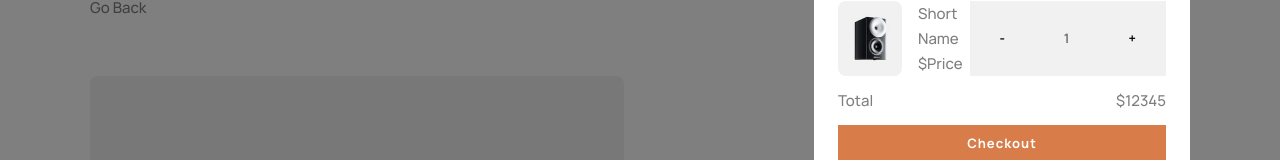
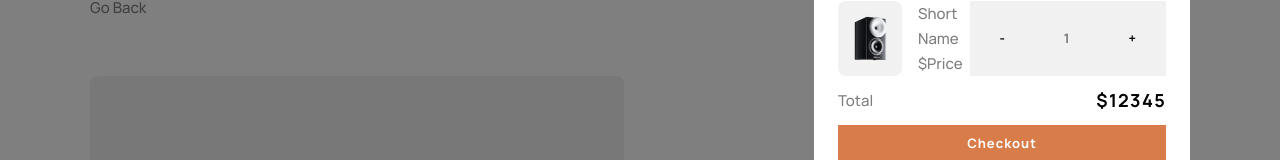
Before and after one commit to scottmotion/audiophile-ecommerce, a React (Vite) app: page /audiophile-ecommerce/speakers/zx7-speaker in a window 1280 px wide. Both pictures are taken after a click on the button 1178 px from the left and 44 px from the top of the page. Shown: the part 175-335 px from the top of the page. Built offline with nearby package versions, Linux system fonts and the light colour scheme.

Commit message:
typography

```diff
--- a/src/Components/CartModal.tsx
+++ b/src/Components/CartModal.tsx
@@ -18,7 +18,9 @@ export default function CartModal({ setShowCart }: CartModalProps) {
       >
         <div className="flex flex-row items-center justify-between">
           <p>Cart</p>
-          <p>Remove All</p>
+          <button className="opacity-50 hover:text-dark-orange hover:opacity-100">
+            Remove All
+          </button>
         </div>
         <div className="flex flex-row justify-between gap-4">
           <div className="flex flex-row gap-4">
@@ -40,7 +42,7 @@ export default function CartModal({ setShowCart }: CartModalProps) {
         </div>
         <div className="flex flex-row items-center justify-between">
           <p>Total</p>
-          <p>$12345</p>
+          <p className="let heading-7 opacity-100">$12345</p>
         </div>
 
         <Link
--- a/src/pages/ProductLayout.tsx
+++ b/src/pages/ProductLayout.tsx
@@ -44,7 +44,7 @@ export default function ProductLayout() {
         <div className="flex w-full max-w-[1100px] flex-row pb-6 pt-4 md:pt-8 lg:pb-14 lg:pt-20">
           <Link to={".."} relative="path">
             <button>
-              <p>Go Back</p>
+              <p className="hover:text-dark-orange">Go Back</p>
             </button>
           </Link>
         </div>
```
